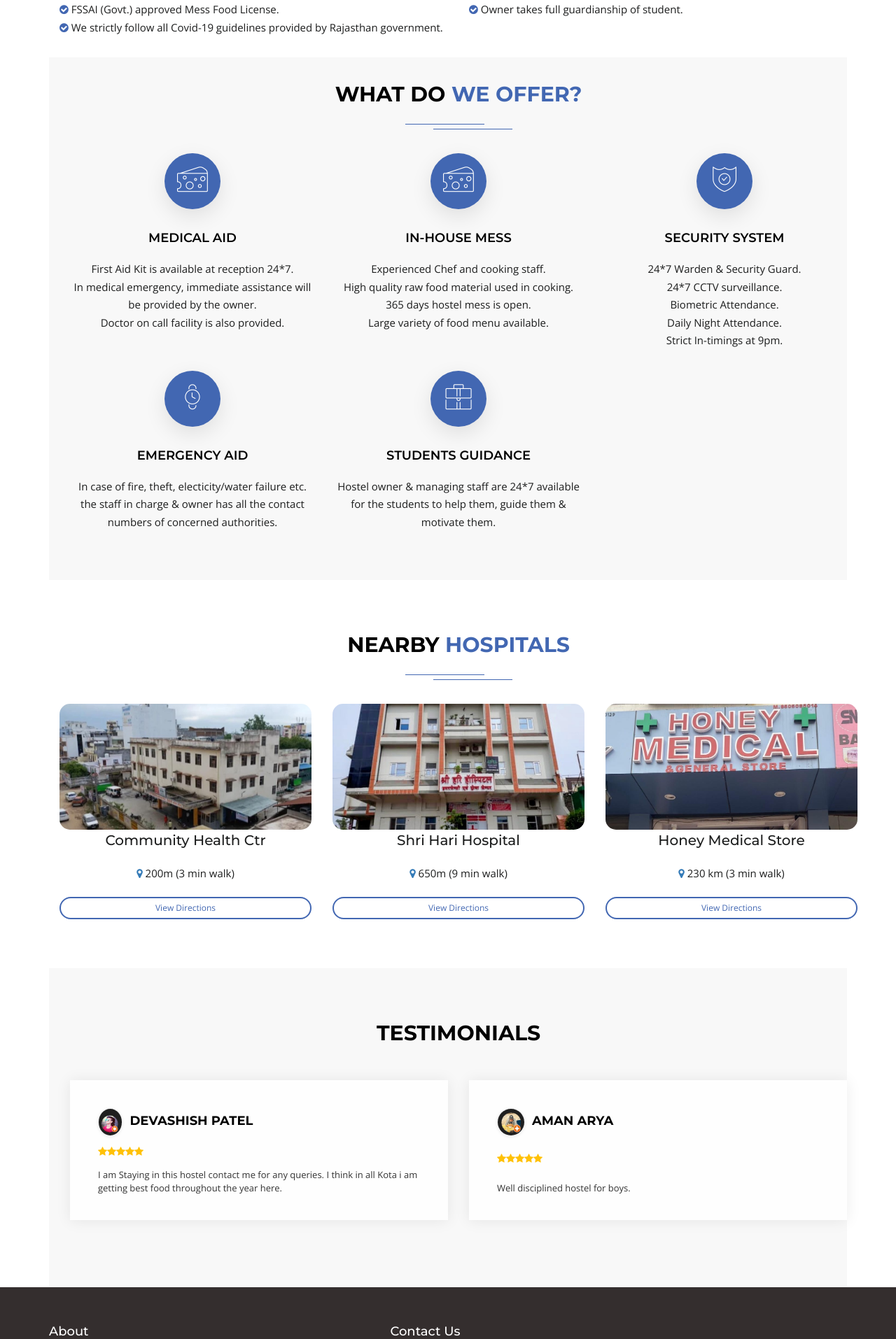
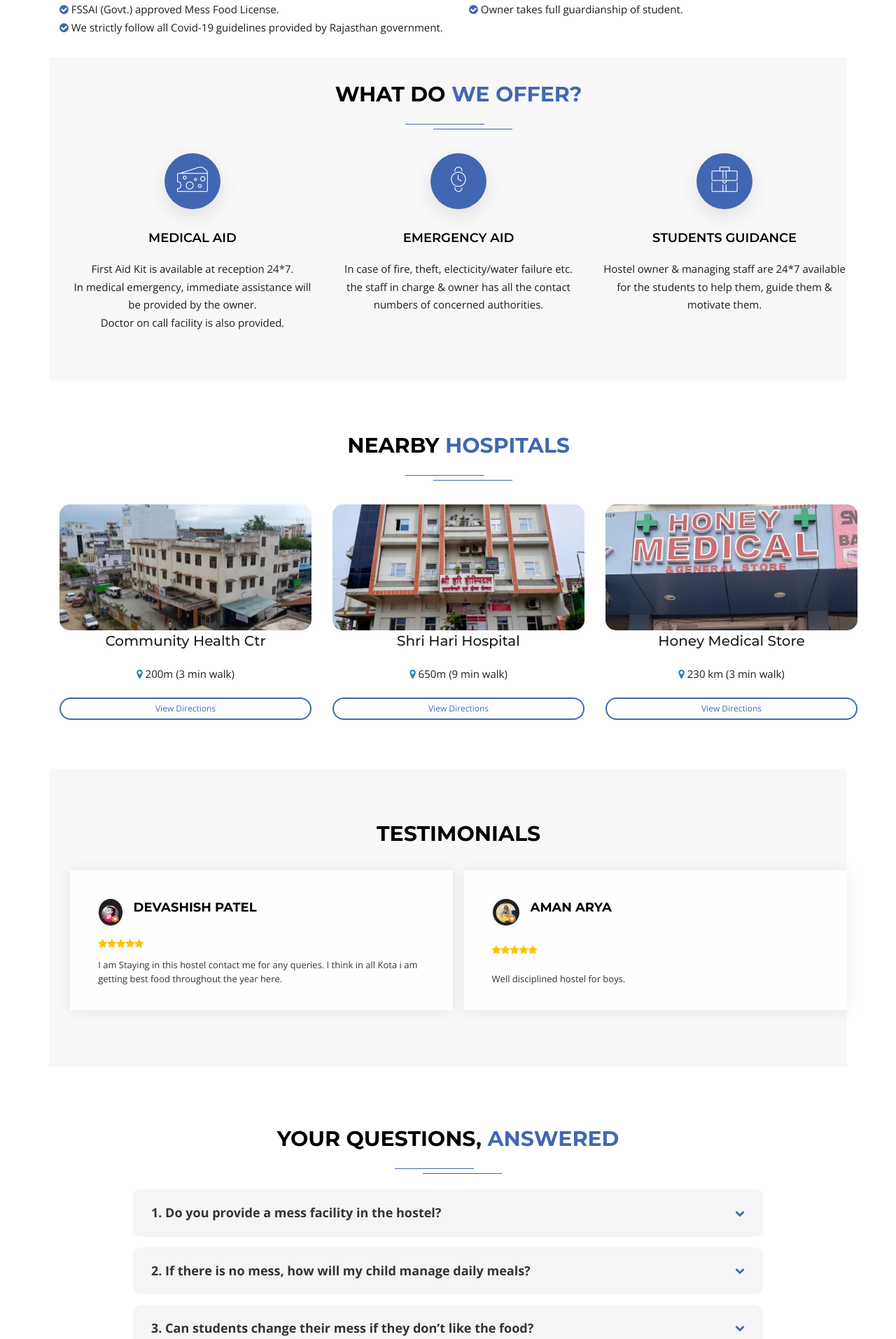
Before and after one commit to akhil18mittal/allenhostelkota, a PHP site: page / in a window 1280 px wide. Shown: the part 4221-6135 px from the top of the page at 70% size. Run offline with PHP 8.4, Linux system fonts and the light colour scheme; some libraries are stand-ins or nearby versions; some web fonts are replaced.

Commit message:
this commit will add FAQ section and integrate Facebook link in conta… (#17)
* this commit will add FAQ section and integrate Facebook link in contact section

* updated faq js

```diff
--- a/css/custom.css
+++ b/css/custom.css
@@ -142,31 +142,55 @@ h1.welcom-txt span{
   padding: 0 20px;
 }
 /*=================== Popup Section Ends Here===============*/
+
 /*=================== Testimonial Desktop Layout Update ===============*/
 @media (min-width: 768px) {
     /* Force 2 columns regardless of carousel script */
     .testimonial-container .plumber-carousel {
         display: flex !important;
         flex-wrap: wrap !important;
-        justify-content: center !important;
+        justify-content: space-evenly !important;
     }
 
-    /* Target the cards and their carousel wrappers */
-    .testimonial-container .feedback-review-layout1,
+    /* Target the carousel wrappers */
     .testimonial-container .owl-item {
-        width: calc(50% - 30px) !important;
-        flex: 0 0 calc(50% - 30px) !important;
-        margin: 15px !important;
+        width: 48% !important;
+        flex: 0 0 48% !important;
+        margin: 0 !important;
+        display: flex !important;
+        box-sizing: border-box !important;
+    }
+
+    /* Target the cards themselves */
+    .testimonial-container .feedback-review-layout1 {
+        width: 100% !important;
+        margin: 0 !important;
         min-height: 200px;
         display: flex !important;
         flex-direction: column;
         justify-content: space-between;
+        box-sizing: border-box !important;
+    }
+
+    /* Fallback if owl-carousel is not loaded */
+    .testimonial-container .plumber-carousel:not(.owl-loaded) .feedback-review-layout1 {
+        width: 48% !important;
+        flex: 0 0 48% !important;
+        margin: 0 !important;
+        box-sizing: border-box !important;
+    }
+
+    /* Hide cloned items to prevent flex grid overflow from carousel logic */
+    .testimonial-container .owl-item.cloned {
+        display: none !important;
     }
 
     /* Ensure the carousel stage doesn't restrict width */
     .testimonial-container .owl-stage {
         width: 100% !important;
         display: flex !important;
+        flex-wrap: wrap !important;
+        justify-content: space-evenly !important;
         transform: none !important;
     }
 
@@ -180,6 +204,7 @@ h1.welcom-txt span{
 .testimonial-container .plumber-carousel .owl-stage-outer {
     padding: 10px 0;
 }
+
 /*=================== Refined Testimonials Section ===============*/
 .refined-testimonial-row {
   display: flex !important;
@@ -264,6 +289,13 @@ h1.welcom-txt span{
   }
 }
 
+.avatar-rating-side {
+    display: flex !important;
+    flex-direction: column !important;
+    align-items: center !important;
+    margin-right: 15px !important;
+}
+
 .testimonial-avatar {
     width: 40px !important;
     height: 40px !important;
@@ -271,14 +303,139 @@ h1.welcom-txt span{
     object-fit: cover !important;
     border: 1px solid #eee !important;
     box-shadow: 0 1px 4px rgba(0, 0, 0, 0.08) !important;
-    margin-right: 10px !important;
+    margin-bottom: 5px !important;
 }
 
 .testimonial-header {
     display: flex !important;
-    align-items: top !important;
+    align-items: flex-start !important;
     margin-bottom: 8px !important;
 }
 
+/*=================== Refined Testimonials Section Ends Here ===============*/
 
-/*=================== Refined Testimonials Section Ends Here ===============*/
+/*=================== Premium FAQ Accordion Section ===============*/
+#faq-section {
+    padding: 80px 0;
+}
+
+#faq-section .section-title-dark {
+    margin-bottom: 50px;
+}
+
+#faq-section .section-title-dark span {
+    color: #4267B2;
+}
+
+.faq-accordion {
+    max-width: 900px;
+    margin: 0 auto;
+}
+
+.faq-item {
+    background-color: #f5f5f5;
+    border-radius: 12px;
+    margin-bottom: 15px;
+    overflow: hidden;
+    transition: all 0.3s ease;
+    border: 1px solid transparent;
+}
+
+.faq-item:hover {
+    background-color: #efefef;
+    border-color: #ddd;
+}
+
+.faq-item.active {
+    background-color: #fff;
+    box-shadow: 0 10px 30px rgba(0, 0, 0, 0.08);
+    border-color: #4267B2;
+}
+
+.faq-question {
+    padding: 20px 25px;
+    cursor: pointer;
+    display: flex;
+    justify-content: space-between;
+    align-items: center;
+    user-select: none;
+}
+
+.faq-question span {
+    font-size: 18px;
+    font-weight: 700;
+    color: #333;
+    line-height: 1.4;
+}
+
+.faq-icon {
+    font-size: 14px;
+    color: #4267B2;
+    transition: transform 0.4s ease;
+}
+
+.faq-item.active .faq-icon {
+    transform: rotate(180deg);
+}
+
+.faq-answer {
+    max-height: 0;
+    overflow: hidden;
+    transition: max-height 0.4s cubic-bezier(0.4, 0, 0.2, 1);
+}
+
+.faq-item.active .faq-answer {
+    max-height: 500px; /* Large enough to fit content */
+}
+
+.faq-answer-content {
+    padding: 0 25px 25px 25px;
+    font-size: 16px;
+    color: #555;
+    line-height: 1.6;
+}
+
+.faq-emphasis {
+    font-weight: 700;
+    color: #4267B2;
+}
+
+.faq-checklist, .faq-bullets {
+    padding-left: 20px;
+    margin-top: 10px;
+}
+
+.faq-checklist li, .faq-bullets li {
+    margin-bottom: 8px;
+    position: relative;
+    list-style: none;
+}
+
+.faq-checklist li::before, .faq-bullets li::before {
+    content: "\f00c";
+    font-family: FontAwesome;
+    position: absolute;
+    left: -20px;
+    color: #4267B2;
+    font-size: 14px;
+}
+
+@media (max-width: 767px) {
+    #faq-section {
+        padding: 50px 0;
+    }
+
+    .faq-question {
+        padding: 15px 20px;
+    }
+
+    .faq-question span {
+        font-size: 16px;
+    }
+
+    .faq-answer-content {
+        padding: 0 20px 20px 20px;
+        font-size: 14px;
+    }
+}
+/*=================== FAQ Section Ends Here ===============*/
--- a/index.html
+++ b/index.html
@@ -815,37 +815,6 @@
                                                           <div class="col-md-4 col-sm-4">
                         <div class="features3-wrp-layout1">
                             <div class="icon-box">
-                                <i class="bi bi-cheese"></i>
-                            </div>
-                            <div class="content-box">
-                                <h2>In-house Mess</h2>
-                                <p>Experienced Chef and cooking staff.
-                                    <br> High quality raw food material used in cooking.
-                                    <br>365 days hostel mess is open.
-                                    <br> Large variety of food menu available.
-                                </p>
-                            </div>
-                        </div>
-                    </div>
-                    <div class="col-md-4 col-sm-4">
-                        <div class="features3-wrp-layout1">
-                            <div class="icon-box">
-                                <i class="bi bi-shield"></i>
-                            </div>
-                            <div class="content-box">
-                                <h2>Security System</h2>
-                                <p>24*7 Warden & Security Guard.
-                                    <br> 24*7 CCTV surveillance.
-                                    <br> Biometric Attendance.
-                                    <br> Daily Night Attendance.
-                                    <br> Strict In-timings at 9pm.
-                                </p>
-                            </div>
-                        </div>
-                    </div>
-                    <div class="col-md-4 col-sm-4">
-                        <div class="features3-wrp-layout1">
-                            <div class="icon-box">
                                 <i class="bi bi-hand-watch"></i>
                             </div>
                             <div class="content-box">
@@ -998,6 +967,138 @@
     </div>
     <!--testimonials ends here-->
 
+     <!-- FAQ Section Start Here -->
+    <div class="section-space-default bg-white" id="faq-section">
+        <div class="container">
+            <div class="section-title-dark text-center">
+                <h2>Your questions, <span>answered</span></h2>
+            </div>
+            <div class="row faq-container">
+                <div class="col-md-10 col-md-offset-1">
+                    <div class="faq-accordion">
+                        <!-- FAQ Item 1 -->
+                        <div class="faq-item">
+                            <div class="faq-question">
+                                <span>1. Do you provide a mess facility in the hostel?</span>
+                                <i class="fa fa-chevron-down faq-icon"></i>
+                            </div>
+                            <div class="faq-answer">
+                                <div class="faq-answer-content">
+                                    No, we do not provide an in-house mess facility. We believe that fixed mess systems often lead to declining food quality over time. Instead, students have the flexibility to choose from multiple nearby mess options based on their taste and preferences.
+                                </div>
+                            </div>
+                        </div>
+
+                        <!-- FAQ Item 2 -->
+                        <div class="faq-item">
+                            <div class="faq-question">
+                                <span>2. If there is no mess, how will my child manage daily meals?</span>
+                                <i class="fa fa-chevron-down faq-icon"></i>
+                            </div>
+                            <div class="faq-answer">
+                                <div class="faq-answer-content">
+                                    <p><span class="faq-emphasis">1. </span> We have already listed nearby mess facilities on our website with good ratings. All these options are within walking distance, making it safe and convenient.</p>
+                                    <p><span class="faq-emphasis">2. </span> You can simply choose from the listed mess options and pick what suits your taste and budget.</p>
+                                </div>
+                            </div>
+                        </div>
+
+                        <!-- FAQ Item 3 -->
+                        <div class="faq-item">
+                            <div class="faq-question">
+                                <span>3. Can students change their mess if they don’t like the food?</span>
+                                <i class="fa fa-chevron-down faq-icon"></i>
+                            </div>
+                            <div class="faq-answer">
+                                <div class="faq-answer-content">
+                                    <span class="faq-emphasis">Absolutely.</span> Students are free to switch their mess anytime, giving them full flexibility and ensuring they never have to compromise on food quality.
+                                </div>
+                            </div>
+                        </div>
+
+                        <!-- FAQ Item 4 -->
+                        <div class="faq-item">
+                            <div class="faq-question">
+                                <span>4. Is it safe and convenient for students to go outside for food?</span>
+                                <i class="fa fa-chevron-down faq-icon"></i>
+                            </div>
+                            <div class="faq-answer">
+                                <div class="faq-answer-content">
+                                    <span class="faq-emphasis">Yes.</span> All recommended mess facilities are located very close to the hostel (within 2-5 mins walk), ensuring safe and easy walking access in a well-lit campus area.
+                                </div>
+                            </div>
+                        </div>
+
+                        <!-- FAQ Item 5 -->
+                        <div class="faq-item">
+                            <div class="faq-question">
+                                <span>5. Why did you choose not to include a mess facility?</span>
+                                <i class="fa fa-chevron-down faq-icon"></i>
+                            </div>
+                            <div class="faq-answer">
+                                <div class="faq-answer-content">
+                                    Fixed mess systems often compromise on quality over time due to "mess monopoly." By allowing students to choose from top-rated nearby options, we ensure better quality, variety, and overall satisfaction.
+                                </div>
+                            </div>
+                        </div>
+
+                        <!-- FAQ Item 6 -->
+                        <div class="faq-item">
+                            <div class="faq-question">
+                                <span>6. Will this increase the overall cost for parents?</span>
+                                <i class="fa fa-chevron-down faq-icon"></i>
+                            </div>
+                            <div class="faq-answer">
+                                <div class="faq-answer-content">
+                                    <span class="faq-emphasis">No.</span> It actually gives better control over spending. Parents and students can choose mess options that specifically fit their budget rather than paying a fixed, often higher, monthly fee.
+                                </div>
+                            </div>
+                        </div>
+
+                        <!-- FAQ Item 7 -->
+                        <div class="faq-item">
+                            <div class="faq-question">
+                                <span>7. What should students bring when coming to Kota?</span>
+                                <i class="fa fa-chevron-down faq-icon"></i>
+                            </div>
+                            <div class="faq-answer">
+                                <div class="faq-answer-content">
+                                    <span class="faq-emphasis">Checklist for Students:</span>
+                                    <ul class="faq-checklist">
+                                        <li>Original ID Proof (Aadhar Card / Passport / School ID)</li>
+                                        <li>4–6 passport-size photographs</li>
+                                        <li>Admission/Coaching details & documents</li>
+                                        <li>Basic toiletries, personal meds, and comfortable clothing</li>
+                                    </ul>
+                                </div>
+                            </div>
+                        </div>
+
+                        <!-- FAQ Item 8 -->
+                        <div class="faq-item">
+                            <div class="faq-question">
+                                <span>8. What are the basic hostel rules?</span>
+                                <i class="fa fa-chevron-down faq-icon"></i>
+                            </div>
+                            <div class="faq-answer">
+                                <div class="faq-answer-content">
+                                    To ensure a focused study environment, we follow strict guidelines:
+                                    <ul class="faq-bullets">
+                                        <li><span class="faq-emphasis">Entry Timing:</span> Strict entry before 9:00 PM</li>
+                                        <li><span class="faq-emphasis">Late Outings:</span> Not allowed without parent permission</li>
+                                        <li><span class="faq-emphasis">Visitors:</span> Allowed only with prior approval</li>
+                                        <li><span class="faq-emphasis">Discipline:</span> Maintain silence during study hours and keep rooms clean</li>
+                                    </ul>
+                                </div>
+                            </div>
+                        </div>
+                    </div>
+                </div>
+            </div>
+        </div>
+    </div>
+    <!-- FAQ Section End Here -->
+
         <!-- Footer Area Start Here -->
         <footer>
             <div class="footer-area-top accent-bg">
@@ -1022,6 +1123,10 @@
                                     <li>
                                         <i class="fa fa-envelope-o" aria-hidden="true"></i>
                                         <p>akhil18.mittal@gmail.com</p>
+                                    </li>
+                                    <li>
+                                    <i class="fa fa-facebook" aria-hidden="true"></i>
+                                    <p><a href="https://www.facebook.com/kota.boys.hostel.landmark.city" target="_blank">Prabhat Residency</a></p>
                                 </li>
                                     <li>
                                         <i class="fa fa-map-marker" aria-hidden="true"></i>
@@ -1079,6 +1184,7 @@
         <!-- Magic Popup js -->
         <!-- Custom Js -->
     <script src="js/main.js"></script>
+    <script src="js/faq.js"></script>
     <script src="js/masterslider.min.js"></script>
     <script type="text/javascript">
         jQuery(document).ready(function ($) {
```
Also changed, not shown: js/faq.js (added, +33 -0 lines). Lines whose indentation alone changed are shown as unchanged.
